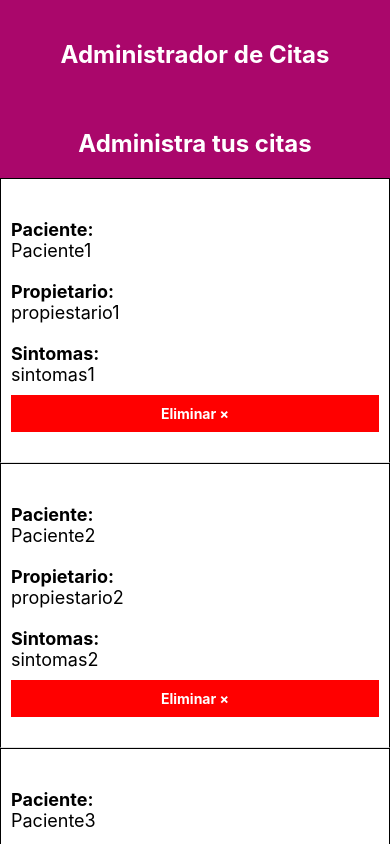
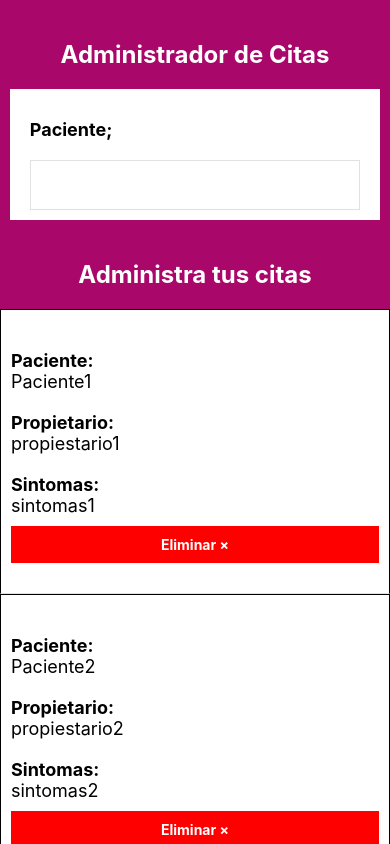
Before and after one commit to jachqaz/Udemy_React_Native_Citas, a React Native app: screen / in a window 390 px wide. Built offline with nearby package versions, Linux system fonts and the light colour scheme.

Commit message:
35. Creando un Formulario para Nuevos Pacientes
Signed-off-by: Johan Castano <johan.castano@arkangroup.com>

```diff
--- a/App.js
+++ b/App.js
@@ -1,6 +1,7 @@
 import React, { useState } from "react";
 import { FlatList, StyleSheet, Text, View } from "react-native";
 import Cita from "./componentes/Cita";
+import Formulario from "./componentes/Formulario";
 
 const App = () => {
   const [citas, setCitas] = useState([
@@ -34,6 +35,7 @@
   return (
     <View style={styles.contenedor}>
       <Text style={styles.titulo}>Administrador de Citas</Text>
+      <Formulario />
       <Text style={styles.titulo}>
         {citas.length > 0 ? "Administra tus citas" : "No hay citas, Agrega una"}
       </Text>
--- /dev/null
+++ b/componentes/Formulario.js
@@ -0,0 +1,37 @@
+import React from "react";
+import { StyleSheet, Text, TextInput, View } from "react-native";
+
+const Formulario = () => {
+  return (
+    <>
+      <View style={styles.formulario}>
+        <View>
+          <Text style={styles.label}>Paciente;</Text>
+          <TextInput style={styles.input} />
+        </View>
+      </View>
+    </>
+  );
+};
+
+const styles = StyleSheet.create({
+  formulario: {
+    backgroundColor: "#FFF",
+    paddingHorizontal: 20,
+    paddingVertical: 10,
+    marginHorizontal: "2.5%",
+  },
+  label: {
+    fontWeight: "bold",
+    fontSize: 18,
+    marginTop: 20,
+  },
+  input: {
+    marginTop: 20,
+    height: 50,
+    borderColor: "#e1e1e1",
+    borderWidth: 1,
+    borderStyle: "solid",
+  },
+});
+export default Formulario;
```
